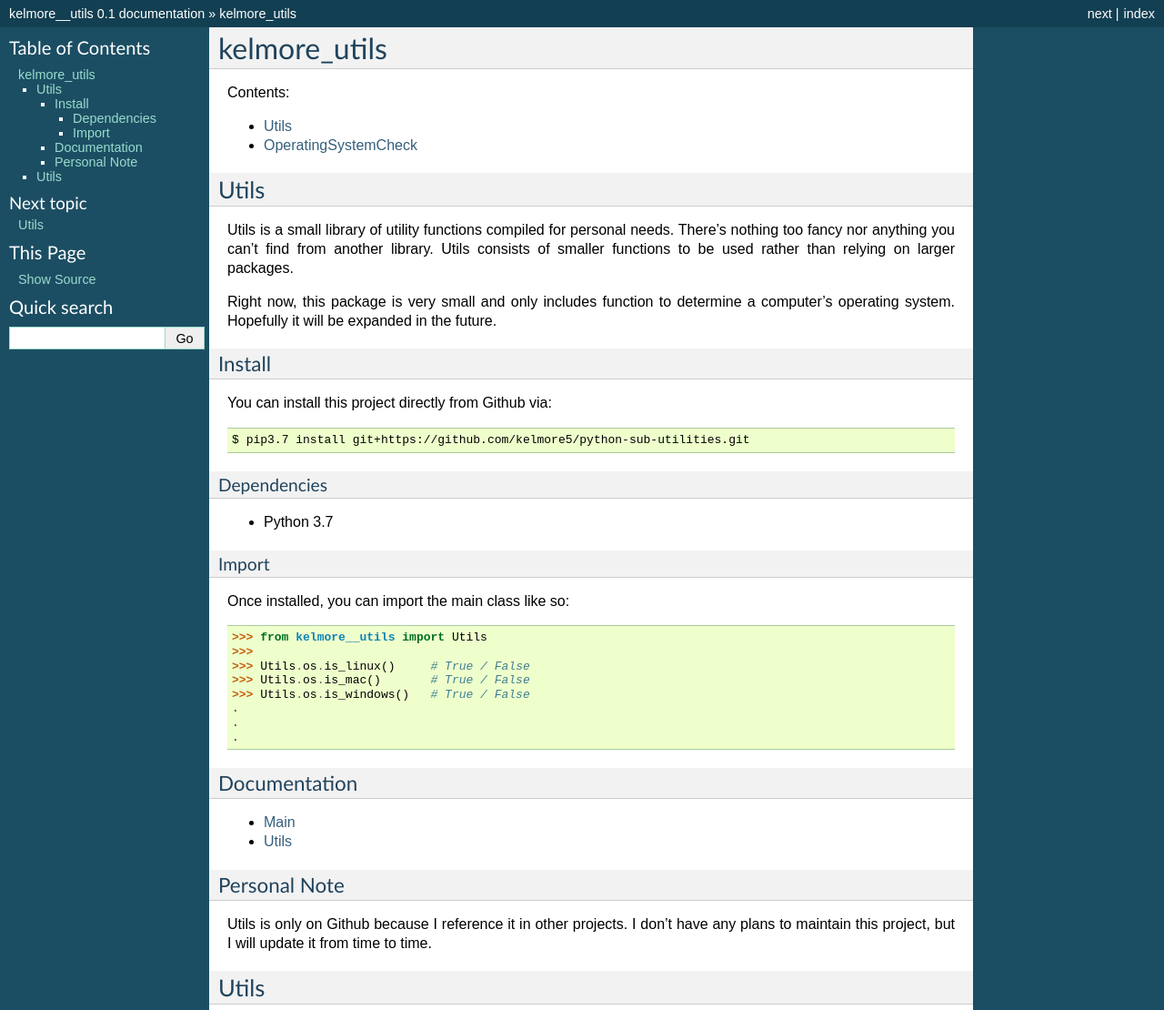
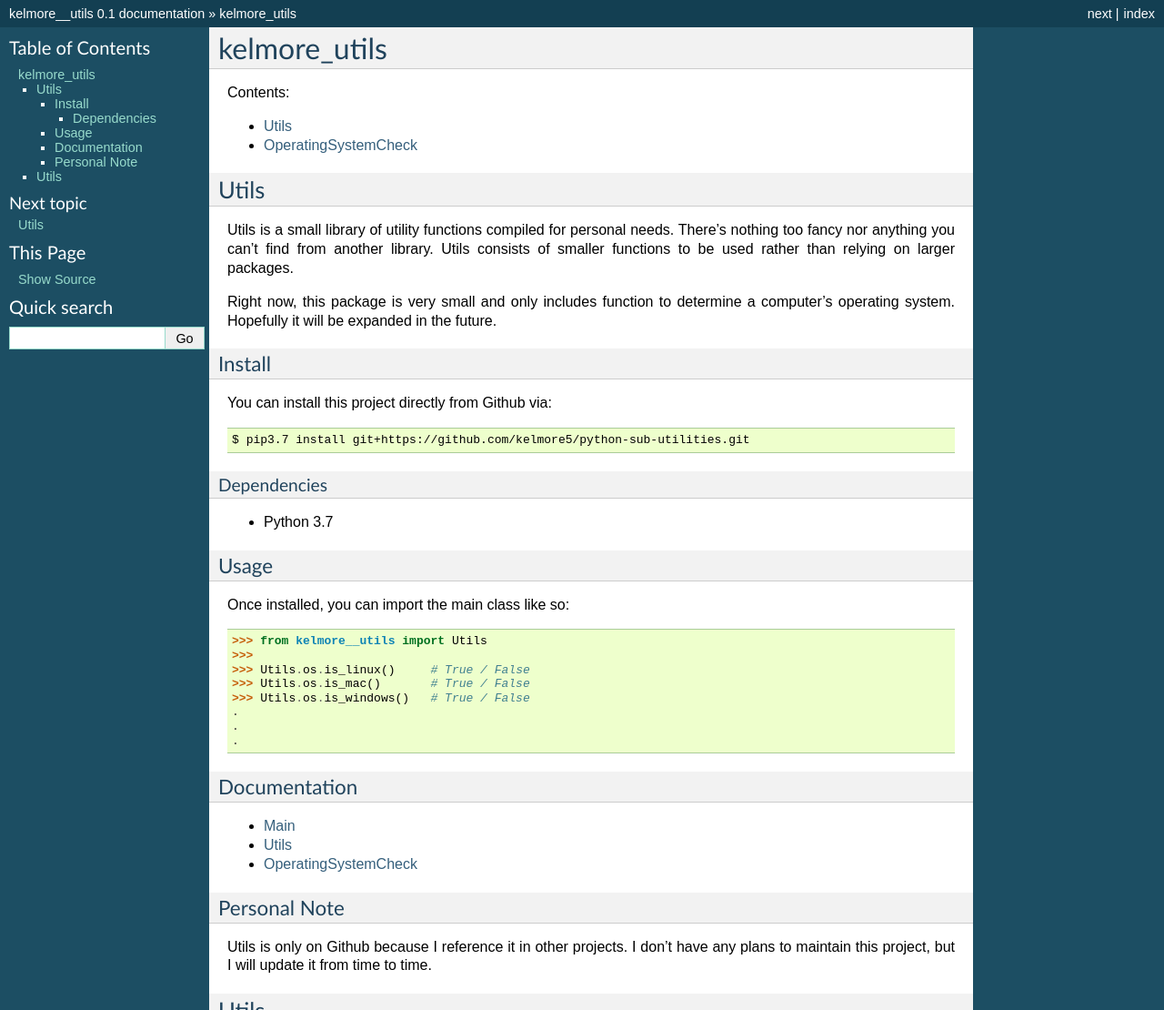
Before and after one commit to kelmore5/kelmore__utils, a Sphinx documentation site: the page built from docs/source/index.rst, in a window 1280 px wide, cut to the strip 0-1110 px from the top of the page. Shown: the whole strip at 91% size. Built offline with Sphinx 7.4.7, drawn with Linux system fonts in a browser that asks for light colours.

Commit message:
updated README

```diff
--- a/docs/source/pages/README.md
+++ b/docs/source/pages/README.md
@@ -19,7 +19,7 @@
 
 - Python 3.7
 
-### Import
+## Usage
 
 Once installed, you can import the main class like so:
 
@@ -36,6 +36,7 @@
 
 * [Main](docs/build/markdown/index.md)
 * [Utils](docs/build/markdown/pages/utils.md)
+* [OperatingSystemCheck](docs/build/markdown/pages/operating_system.md)
 
 ## Personal Note
 
```
